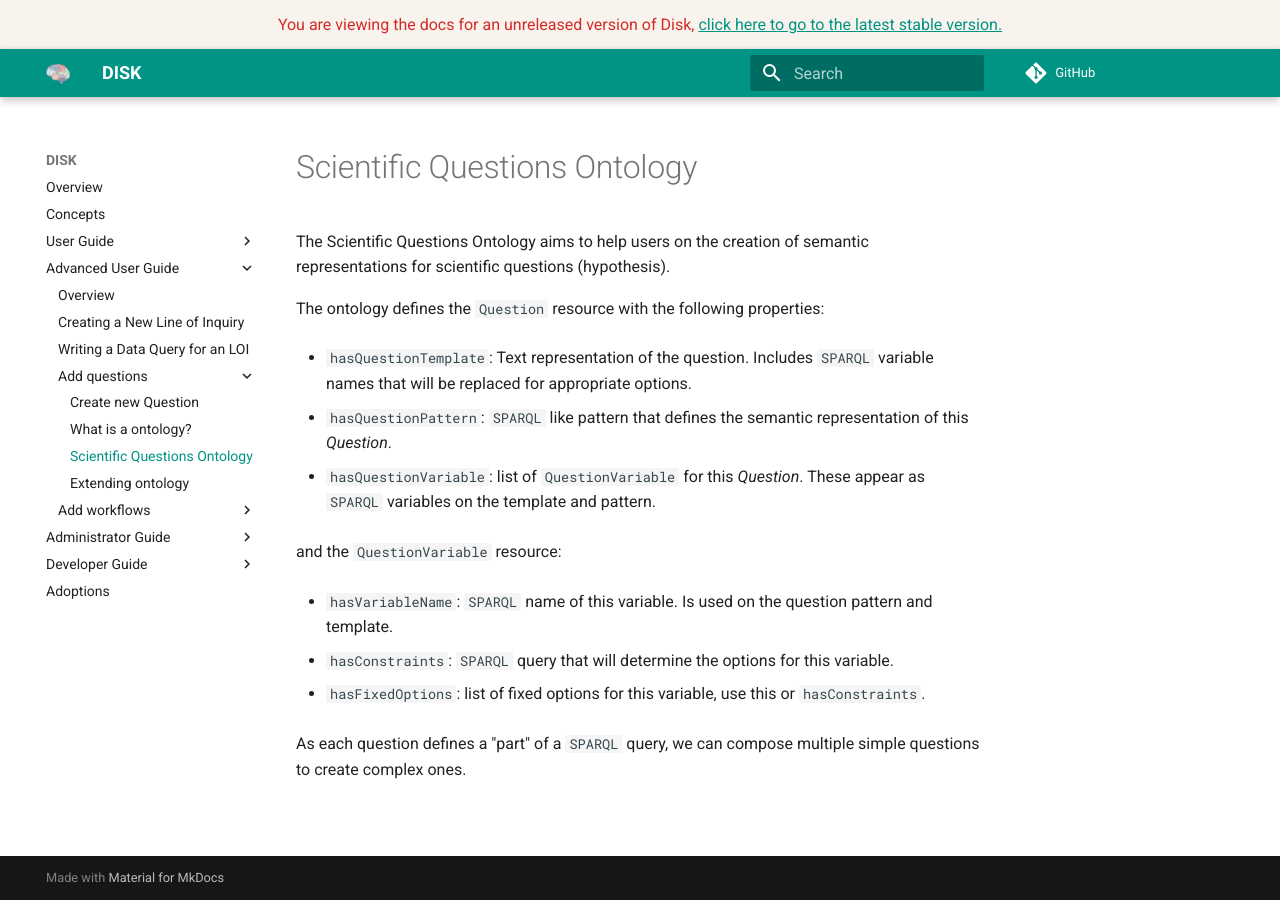
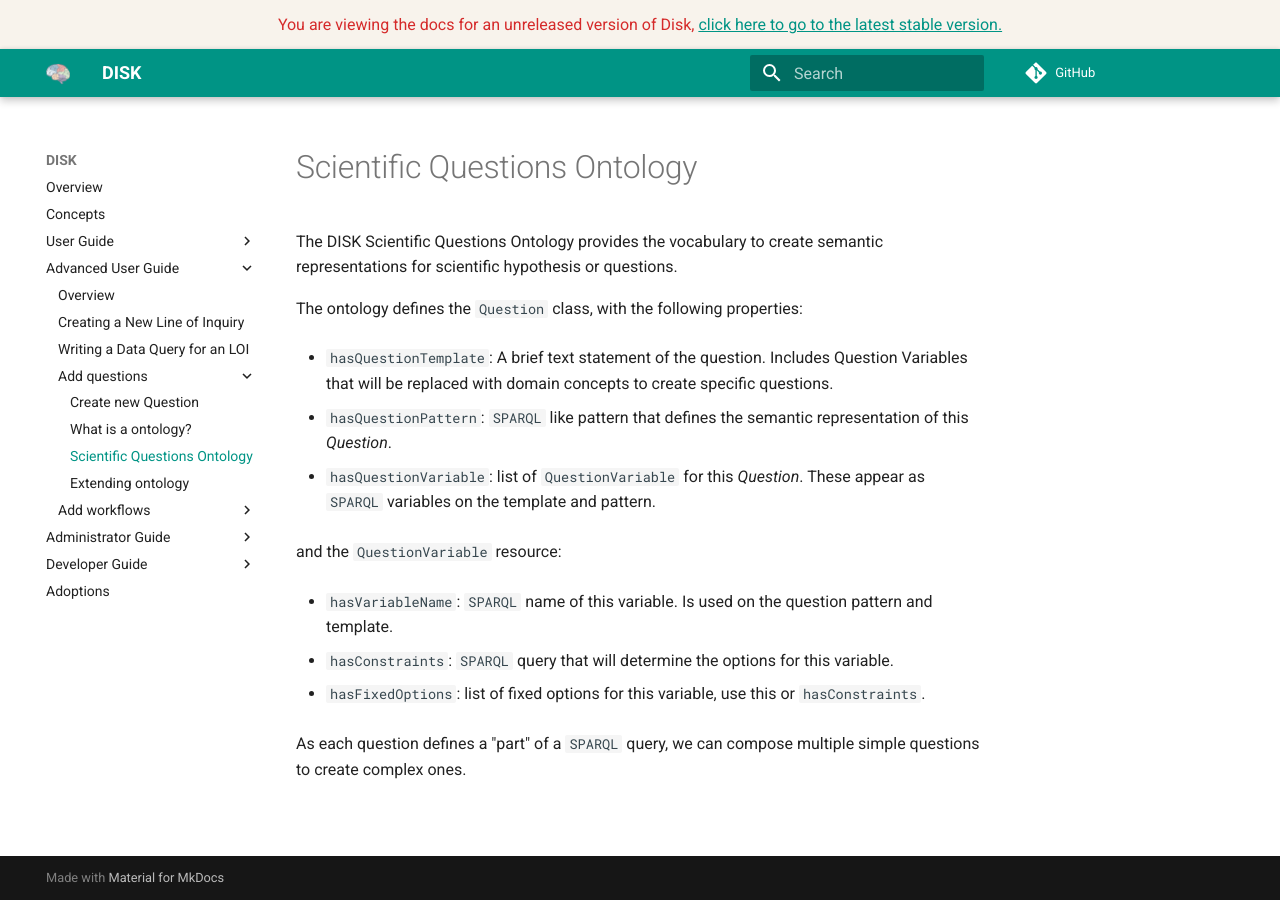
Before and after one commit to KnowledgeCaptureAndDiscovery/DISK-UI, an MkDocs documentation site: the page built from docs/advanced-user-guide/questions/question-ontology.md, in a window 1280 px wide. Built offline with MkDocs 1.6.1 and Material for MkDocs 9.7.7, drawn with Linux system fonts in a browser that asks for light colours; comment, search, counter and statistics services are not loaded.

Commit message:
Update question-ontology.md

```diff
--- a/docs/advanced-user-guide/questions/question-ontology.md
+++ b/docs/advanced-user-guide/questions/question-ontology.md
@@ -1,10 +1,10 @@
 #  Scientific Questions Ontology
 
-The Scientific Questions Ontology aims to help users on the creation of semantic representations for scientific questions (hypothesis).
+The DISK Scientific Questions Ontology provides the vocabulary to create semantic representations for scientific hypothesis or questions.
 
-The ontology defines the `Question` resource with the following properties:
+The ontology defines the `Question` class, with the following properties:
 
- - `hasQuestionTemplate`: Text representation of the question. Includes `SPARQL` variable names that will be replaced for appropriate options.
+ - `hasQuestionTemplate`: A brief text statement of the question. Includes Question Variables that will be replaced with domain concepts to create specific questions.
 
  - `hasQuestionPattern`: `SPARQL` like pattern that defines the semantic representation of this *Question*.
 
```
